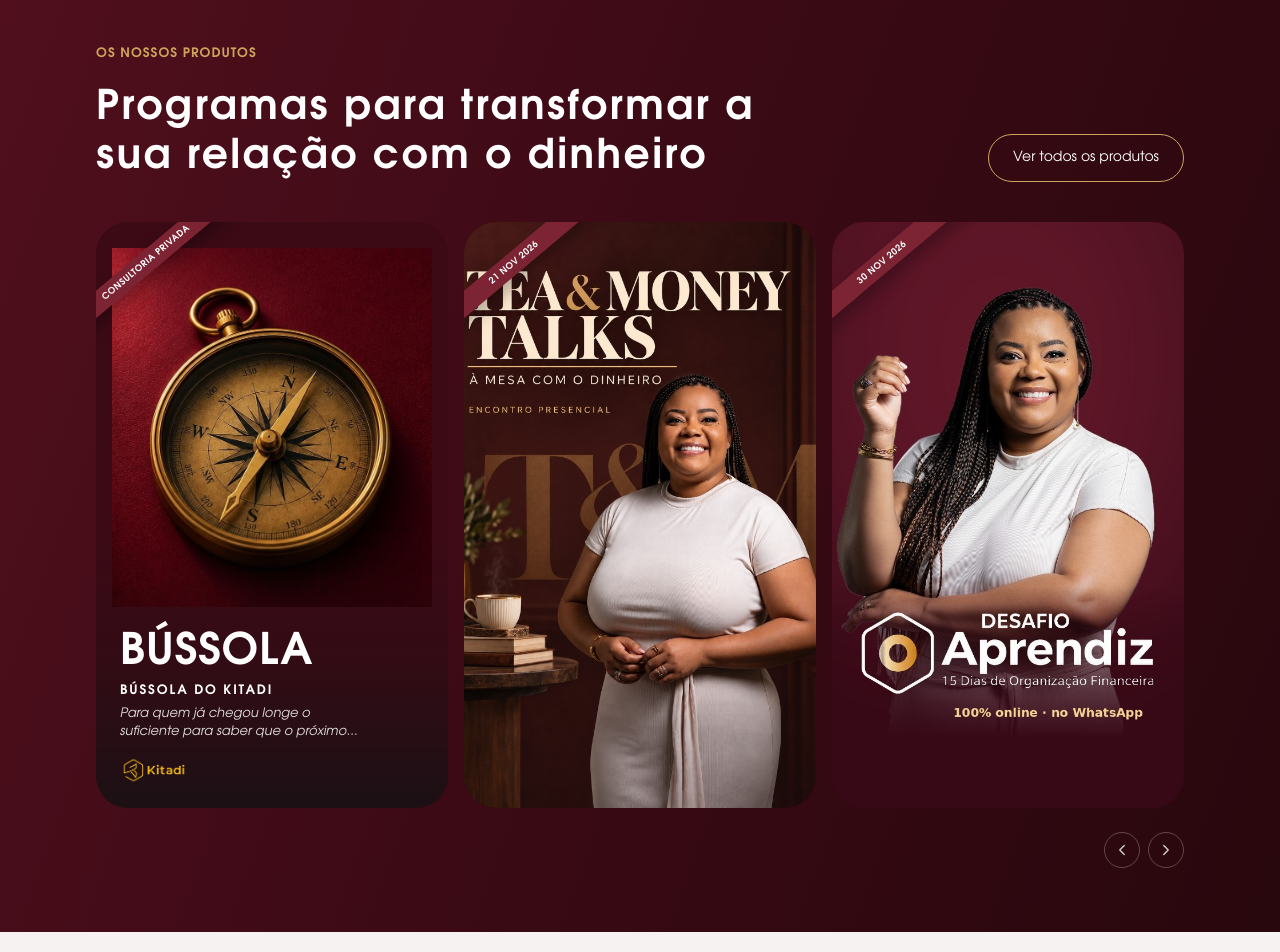
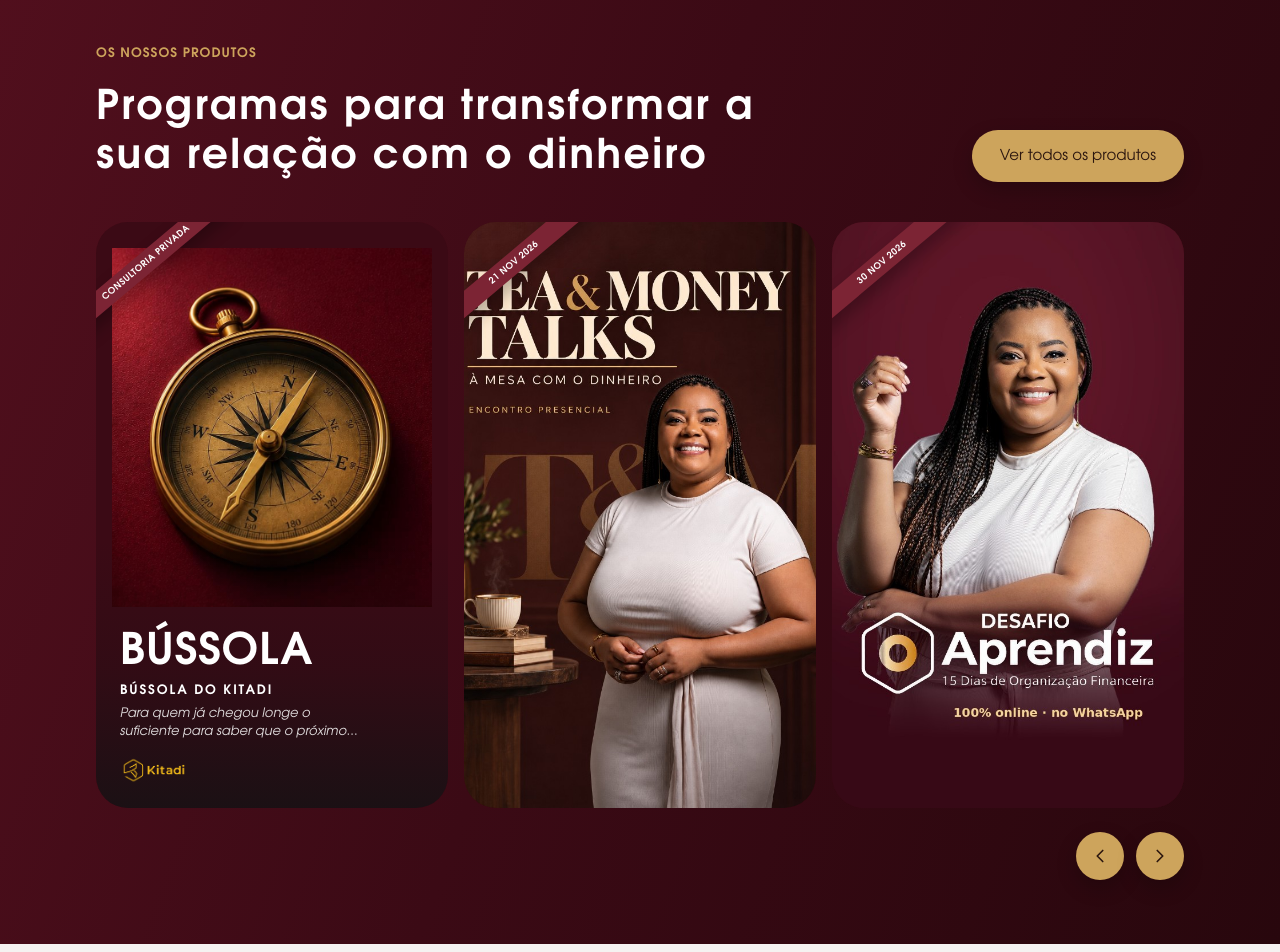
Before and after one commit to Kitadi-Desenvolvimento/Landing-Page, a Next.js app: page / in a window 1280 px wide. Shown: the part 1620-2572 px from the top of the page. Built offline with nearby package versions, Linux system fonts and the light colour scheme.

Commit message:
chore: fix

```diff
--- a/app/produtos.tsx
+++ b/app/produtos.tsx
@@ -77,7 +77,7 @@ export default function Produtos() {
             </h2>
           </div>
           <a
-            className="inline-flex min-h-[48px] shrink-0 items-center justify-center rounded-full border border-[#cda45c] px-6 text-[14px] font-medium text-[#cda45c] transition-colors hover:bg-[#cda45c] hover:text-[#2b160f]"
+            className="inline-flex min-h-[52px] shrink-0 items-center justify-center rounded-full bg-[#cda45c] px-7 text-[15px] font-medium !text-[#2b160f] shadow-[0_8px_20px_rgba(0,0,0,0.22)] transition-colors hover:bg-[#dab76e]"
             href="/produtos"
           >
             Ver todos os produtos
@@ -99,10 +99,10 @@ export default function Produtos() {
         </ul>
 
         {canScroll ? (
-          <div className="mt-6 flex justify-end gap-2">
+          <div className="mt-6 flex justify-end gap-3">
             <button
               aria-label="Produtos anteriores"
-              className="flex size-9 items-center justify-center rounded-full border border-white/25 text-white/80 transition-colors hover:border-[#cda45c] hover:text-[#cda45c]"
+              className="flex size-12 items-center justify-center rounded-full bg-[#cda45c] text-[#2b160f] shadow-[0_8px_20px_rgba(0,0,0,0.22)] transition-colors hover:bg-[#dab76e]"
               onClick={() => move(-1)}
               type="button"
             >
@@ -110,7 +110,7 @@ export default function Produtos() {
             </button>
             <button
               aria-label="Produtos seguintes"
-              className="flex size-9 items-center justify-center rounded-full border border-white/25 text-white/80 transition-colors hover:border-[#cda45c] hover:text-[#cda45c]"
+              className="flex size-12 items-center justify-center rounded-full bg-[#cda45c] text-[#2b160f] shadow-[0_8px_20px_rgba(0,0,0,0.22)] transition-colors hover:bg-[#dab76e]"
               onClick={() => move(1)}
               type="button"
             >
@@ -158,7 +158,7 @@ function cardStep(track: HTMLElement) {
 
 function Chevron({ direction }: { direction: "left" | "right" }) {
   return (
-    <svg aria-hidden="true" fill="none" height="18" viewBox="0 0 24 24" width="18">
+    <svg aria-hidden="true" fill="none" height="22" viewBox="0 0 24 24" width="22">
       <path
         d={direction === "left" ? "m15 18-6-6 6-6" : "m9 18 6-6-6-6"}
         stroke="currentColor"
```
